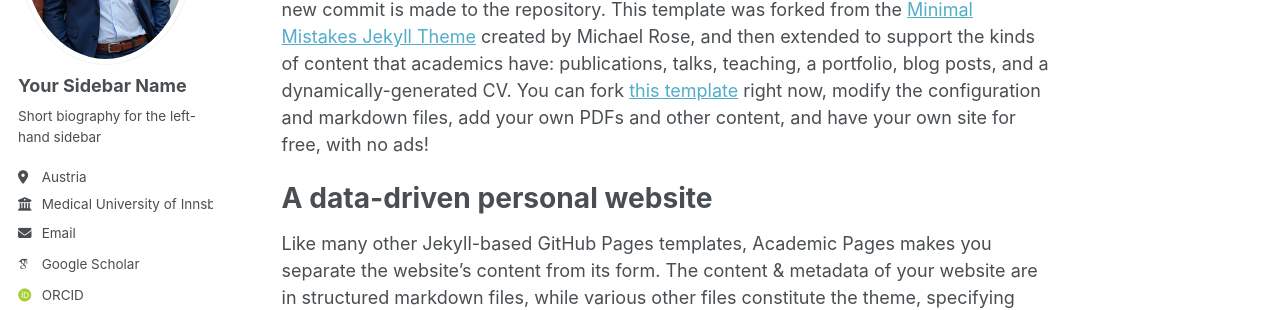
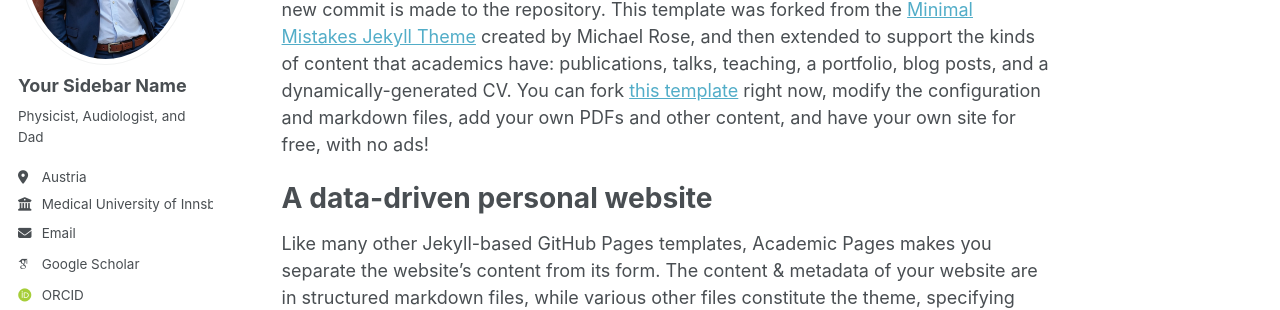
Before and after one commit to Stanissse/AboutMe, a Jekyll site: the page built from _pages/about.md, in a window 1280 px wide. Shown: the part 254-564 px from the top of the page. Built offline with Jekyll 4.4.1, drawn with Linux system fonts in a browser that asks for light colours; some web fonts are replaced.

Commit message:
Update _config.yml added sidebar short bio

```diff
--- a/_config.yml
+++ b/_config.yml
@@ -25,7 +25,7 @@ author:
   avatar           : "img_2.jpg"
   name             : "Your Sidebar Name"
   pronouns         : # example: "she/her"
-  bio              : "Short biography for the left-hand sidebar"
+  bio              : "Physicist, Audiologist, and Dad"
   location         : "Austria"
   employer         : "Medical University of Innsbruck"
   uri              : # URL
```
